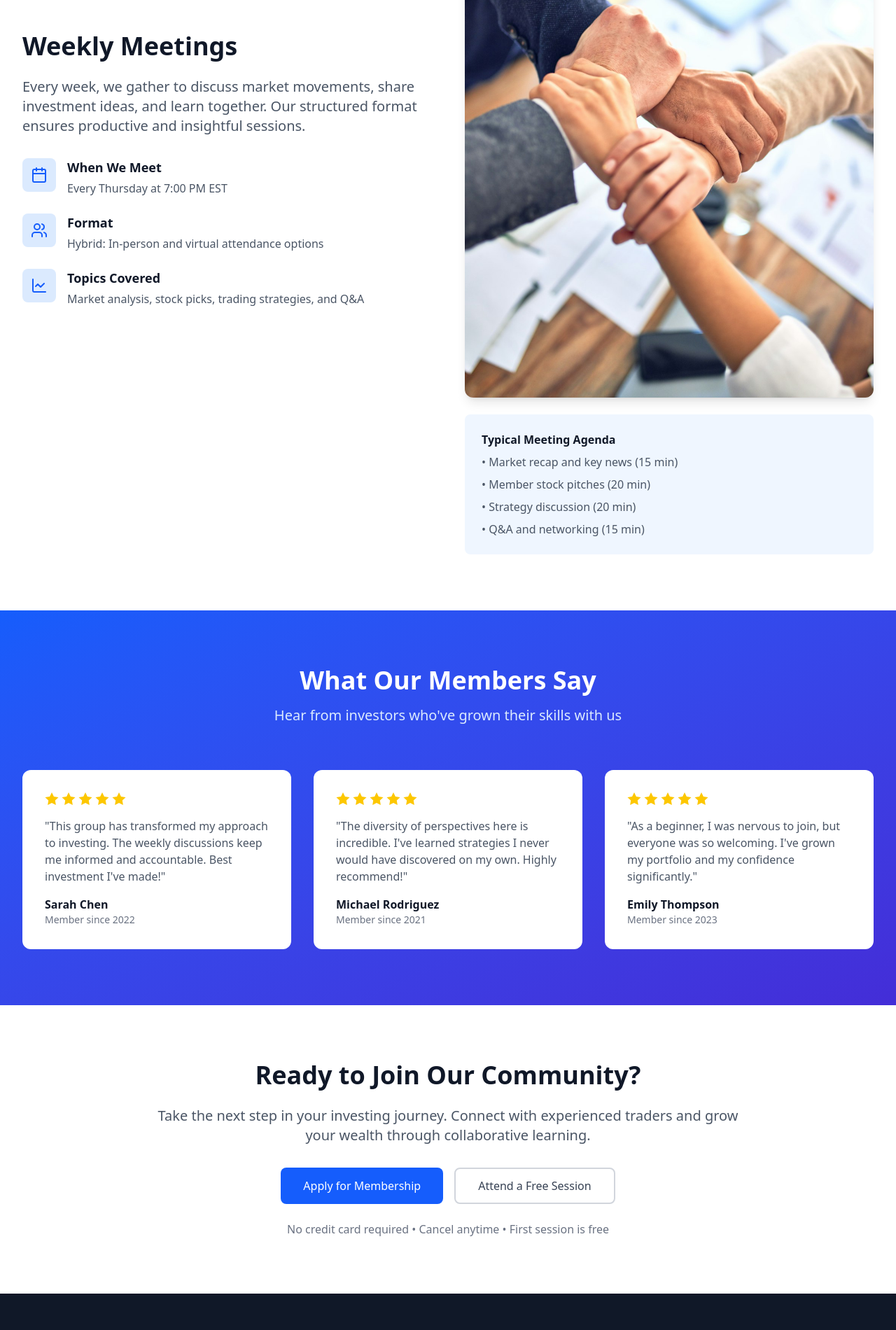
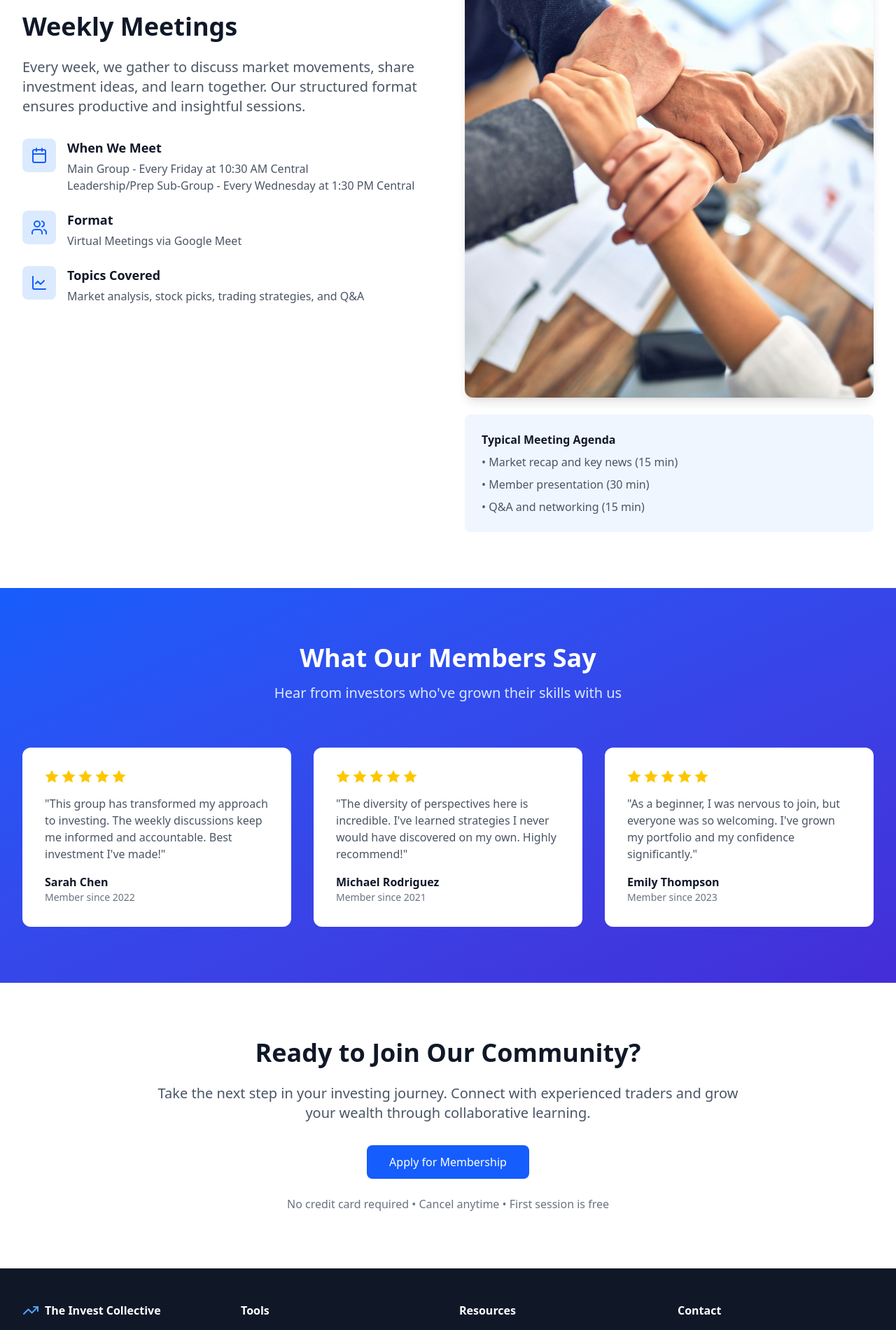
Before and after one commit to fstab50/invest-collective-site, a Next.js app: page / in a window 1280 px wide. Shown: the part 2521-4421 px from the top of the page at 70% size. Built offline with nearby package versions, Linux system fonts and the light colour scheme.

Commit message:
Update meeting details and format in the page component

```diff
--- a/src/app/page.tsx
+++ b/src/app/page.tsx
@@ -182,7 +182,8 @@ export default function Page() {
                   </div>
                   <div>
                     <h3 className="font-bold text-gray-900 mb-1">When We Meet</h3>
-                    <p className="text-gray-600">Every Thursday at 7:00 PM EST</p>
+                    <p className="text-gray-600">Main Group - Every Friday at 10:30 AM Central</p>
+                    <p className="text-gray-600">Leadership/Prep Sub-Group - Every Wednesday at 1:30 PM Central</p>
                   </div>
                 </div>
                 <div className="flex gap-4">
@@ -191,7 +192,7 @@ export default function Page() {
                   </div>
                   <div>
                     <h3 className="font-bold text-gray-900 mb-1">Format</h3>
-                    <p className="text-gray-600">Hybrid: In-person and virtual attendance options</p>
+                    <p className="text-gray-600">Virtual Meetings via Google Meet</p>
                   </div>
                 </div>
                 <div className="flex gap-4">
@@ -215,8 +216,7 @@ export default function Page() {
                 <h4 className="font-bold text-gray-900 mb-2">Typical Meeting Agenda</h4>
                 <ul className="space-y-2 text-gray-600">
                   <li>• Market recap and key news (15 min)</li>
-                  <li>• Member stock pitches (20 min)</li>
-                  <li>• Strategy discussion (20 min)</li>
+                  <li>• Member presentation (30 min)</li>
                   <li>• Q&A and networking (15 min)</li>
                 </ul>
               </div>
@@ -298,9 +298,6 @@ export default function Page() {
             <Link href="/signup" className="bg-blue-600 text-white px-8 py-3 rounded-lg hover:bg-blue-700 transition-colors inline-flex items-center justify-center">
               Apply for Membership
             </Link>
-            <Link href="/signup" className="border-2 border-gray-300 text-gray-700 px-8 py-3 rounded-lg hover:border-gray-400 transition-colors inline-flex items-center justify-center">
-              Attend a Free Session
-            </Link>
           </div>
           <p className="text-gray-500 mt-6">
             No credit card required • Cancel anytime • First session is free
```
